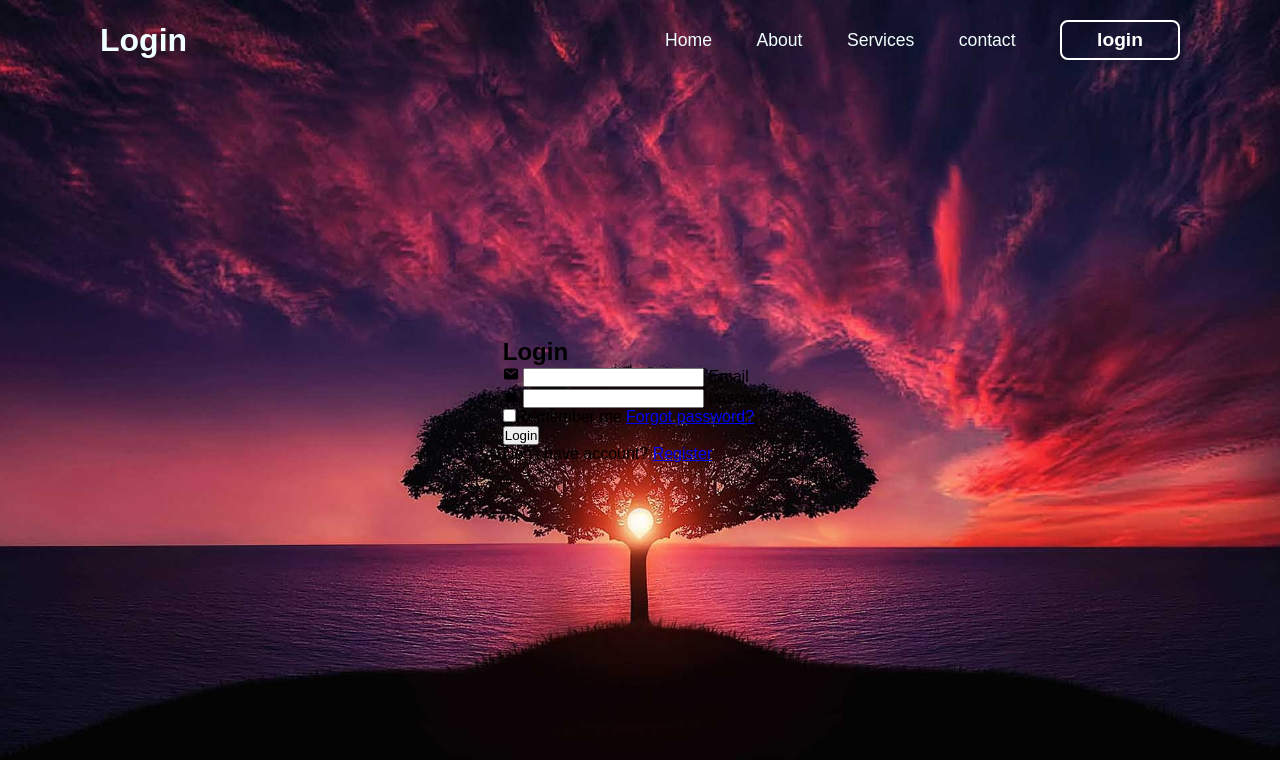
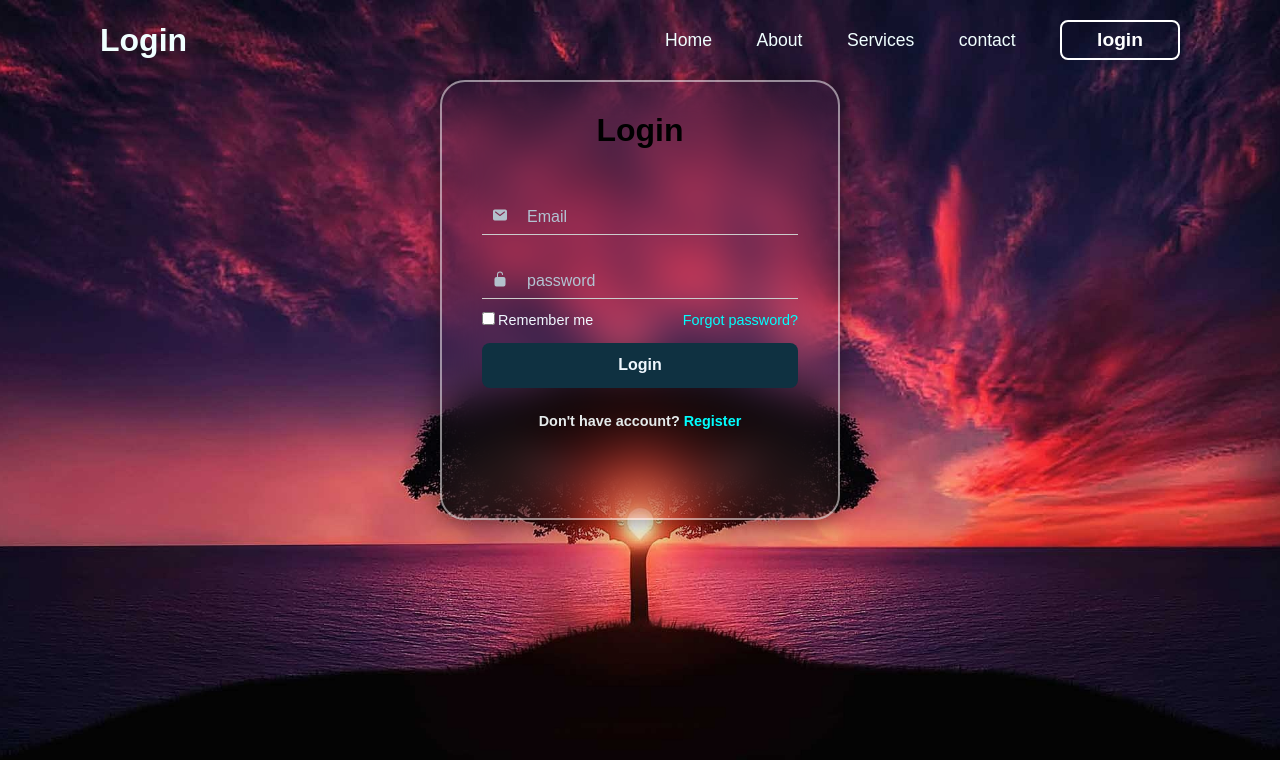
Before and after one commit to jeder-Bertoldo/cadastro-usuario, a PHP site: page / in a window 1280 px wide. Shown: the top 760 px of the page. Run offline with PHP 8.4, Linux system fonts and the light colour scheme; some web fonts are replaced.

Commit message:
efeitos no botão e nas label

```diff
--- a/style.css
+++ b/style.css
@@ -30,6 +30,7 @@ header{
     font-size: 2rem;
     color: azure;
     user-select: none;
+
 }
 .navigatio a{
     position: relative;
@@ -75,3 +76,142 @@ header{
     background-color: azure;
     color: rgb(38, 37, 37);
 }
+.wrapper{
+    position: relative;
+    width: 400px;
+    height: 440px;
+    background: transparent;
+    border: 2px solid rgb(255,255,255, .5);
+    border-radius: 25px;
+    backdrop-filter: blur(20px);
+    box-shadow: 0 0 30px rgb(0, 0, 0,.5);
+    display: flex;
+    justify-content: center;
+    align-items: center;
+    top: -100px;
+}
+.wrapper .form-box{
+    width: 100%;
+    padding: 40px;
+}
+.form-box h2 {
+    font-size: 2em;
+    color: black;
+    text-align: center;
+    position: relative;
+    top: -50px;
+}
+.input-box {
+    position: relative;
+    margin-bottom: 28px;
+}
+
+.input-box input {
+    width: 100%;
+    padding: 10px 10px 10px 40px;
+    background: transparent;
+    border: none;
+    border-bottom: 1px solid #ccc;
+    outline: none;
+    color: #c9cfd4;
+}
+
+.input-box::before,
+.input-box::after {
+    content: '';
+    position: absolute;
+    bottom: 0px;
+    width: 50%;
+    height: 1px;
+    background-color: #ccc;
+    transition: all 0.3s ease;
+}
+
+.input-box::before {
+    left: 0;
+}
+
+.input-box::after {
+    right: 0;
+}
+
+.input-box input:focus::before,
+.input-box input:focus::after,
+.input-box input:valid::before,
+.input-box input:valid::after {
+    width: 30%;
+    background-color: blue;
+}
+
+.input-box .icon {
+    position: absolute;
+    top: 50%;
+    left: 10px;
+    transform: translateY(-50%);
+    color: #b3c1cc;
+}
+
+.input-box label {
+    position: absolute;
+    top: 50%;
+    left: 45px;
+    transform: translateY(-50%);
+    font-size: 1em;
+    color: #b2c3d2;
+    font-weight: 500;
+    pointer-events: none;
+    transition: all 0.3s ease;
+}
+
+.input-box input:focus + label,
+.input-box input:valid + label {
+    top: -20px;
+    left: 10px;
+    font-size: 0.8em;
+    color: #b0c0c7;
+}
+.remember-forgot{
+   font-size: .9em;
+   color: aliceblue;
+   font-weight: 500;
+   margin: -15px 0 15px;
+   display: flex;
+   justify-content: space-between;
+}
+.remember-forgot label input{
+    accent-color: rgb(37, 39, 41);
+    margin-right: 3px;
+}
+.remember-forgot a{
+    color: aqua;
+    text-decoration: none;
+}
+.remember-forgot a:hover{
+    text-decoration: underline;
+}
+.btn{
+    width: 100%;
+    height: 45px;
+    background: #0f3141;
+    border:none;
+    border-radius: 8px;
+    cursor: pointer;
+    font-size: 1em;
+    color: aliceblue;
+    font-weight: bold;
+}
+.login-register{
+    font-size: .9em;
+    color: rgb(229, 235, 235);
+    text-align: center;
+    font-weight: 600;
+    margin: 25px 0 10px;
+}
+.login-register p a{
+    color: aqua;
+    text-decoration: none;
+    font-weight: 600;
+}
+.login-register p a:hover{
+    text-decoration: underline;
+}
```
